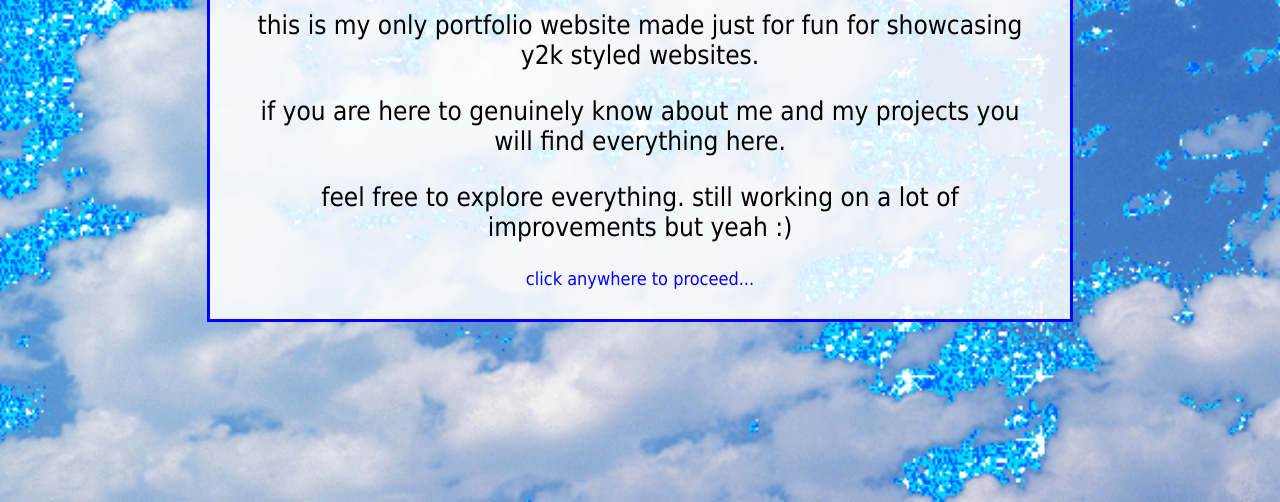
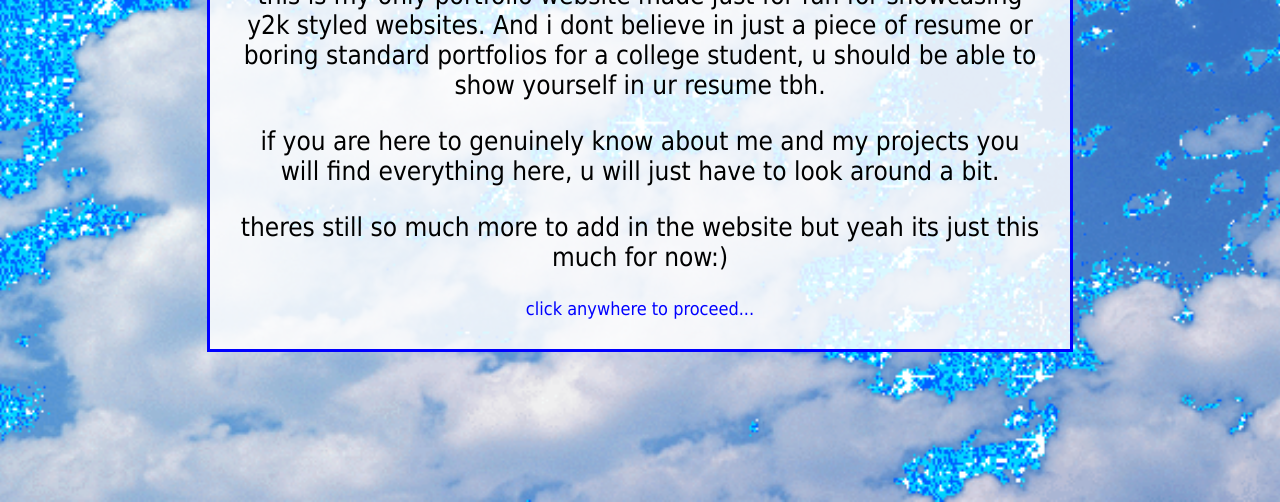
Before and after one commit to adhilaak/adhilaak.github.io, a plain HTML site: page index.html in a window 1280 px wide. Shown: the part 298-800 px from the top of the page. Drawn offline with Linux system fonts and the light colour scheme.

Commit message:
Update index.html

```diff
--- a/index.html
+++ b/index.html
@@ -52,15 +52,15 @@
     <h1>WELCOME</h1>
 
     <p>
-      this is my only portfolio website made just for fun for showcasing y2k styled websites.
+      this is my only portfolio website made just for fun for showcasing y2k styled websites. And i dont believe in just a piece of resume or boring standard portfolios for a college student, u should be able to show yourself in ur resume tbh.
     </p>
 
     <p>
-      if you are here to genuinely know about me and my projects you will find everything here.
+      if you are here to genuinely know about me and my projects you will find everything here, u will just have to look around a bit.
     </p>
 
     <p>
-      feel free to explore everything. still working on a lot of improvements but yeah :)
+      theres still so much more to add in the website but yeah its just this much for now:)
     </p>
 
     <div class="click-text">
```
